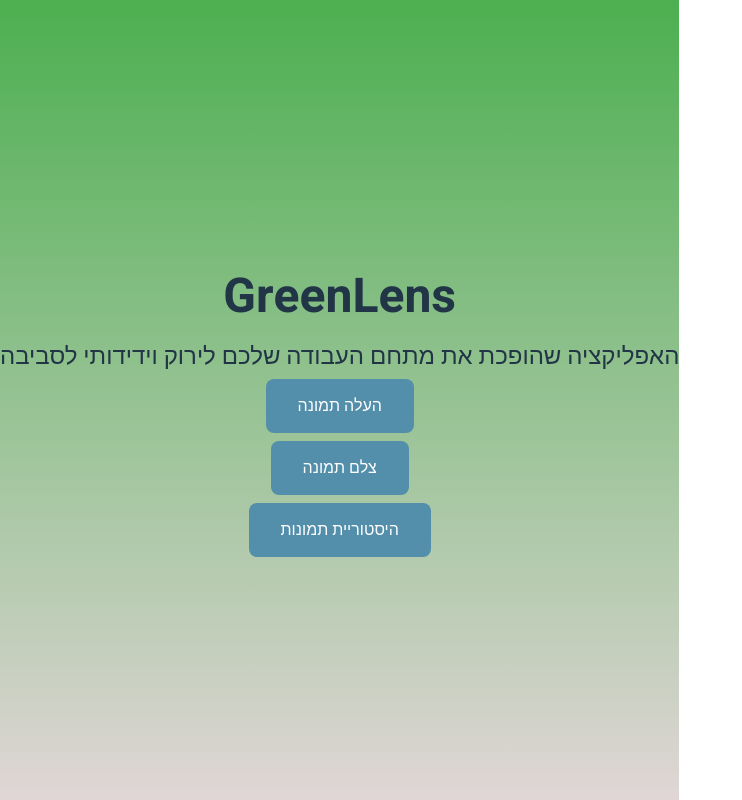
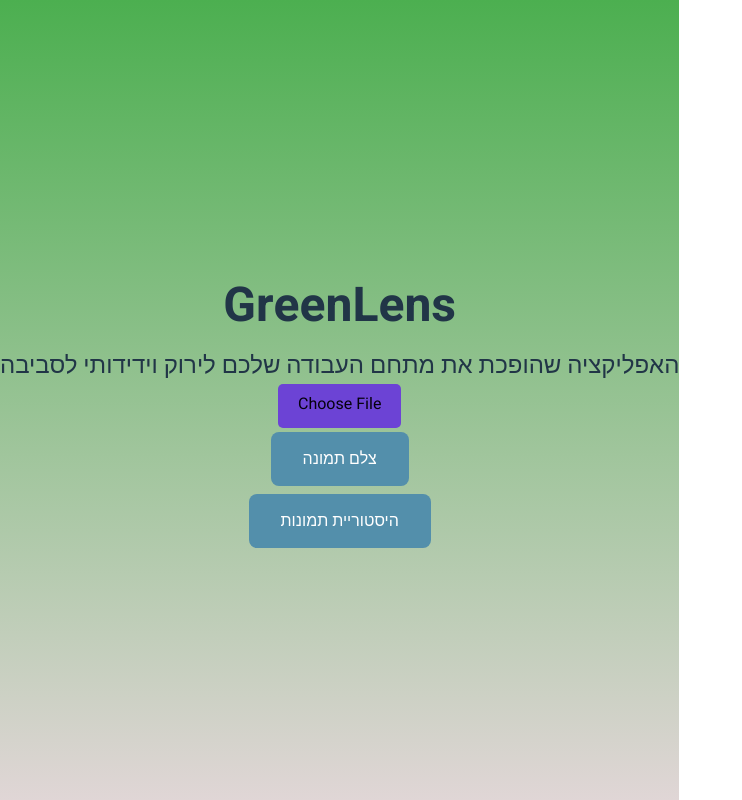
Before and after one commit to NivShirazi/LogmarHackathon3_front, a React (Vite) app: page / in a window 1280 px wide. Shown: the whole page, without its empty margins (0-742 px from the left). Built offline with nearby package versions, Linux system fonts and the light colour scheme.

Commit message:
add input file css

```diff
--- a/src/pages/home/homePage.tsx
+++ b/src/pages/home/homePage.tsx
@@ -1,4 +1,5 @@
 import Button from '../../shared/button/button';
+import InputFile from '../../shared/inputFile/inputFile';
 import './homePage.css';
 
 const HomePage = () => {
@@ -6,7 +7,7 @@ const HomePage = () => {
     <div className="home-page">
       <h1>GreenLens</h1>
       <p>האפליקציה שהופכת את מתחם העבודה שלכם לירוק וידידותי לסביבה</p>
-      <Button onClick={() => { }} text='העלה תמונה' />
+      <InputFile onClick={() => { }} text='העלה תמונה' />
       <Button onClick={() => { }} text='צלם תמונה' />
       <Button onClick={() => { }} text='היסטוריית תמונות' />
     </div>
--- a/src/shared/inputFile/inputFile.css
+++ b/src/shared/inputFile/inputFile.css
@@ -0,0 +1,39 @@
+.file-input-container {
+  position: relative;
+  display: inline-block;
+}
+
+.file-input {
+  position: absolute;
+  opacity: 0;
+  width: 0;
+  height: 0;
+}
+
+.file-label {
+  background-color: #6c43d5;
+  color: #fff;
+  padding: 10px 20px;
+  border-radius: 5px;
+  cursor: pointer;
+  display: inline-block;
+  transition: background-color 0.2s ease-in-out;
+}
+
+.file-label:hover {
+  background-color: #6c43d5;
+}
+
+.file-label-text {
+  display: inline-block;
+  transition: transform 0.2s ease-in-out;
+}
+
+.file-input:focus + .file-label .file-label-text {
+  transform: translateY(-2px);
+}
+
+.file-input:not([value=""]) + .file-label .file-label-text {
+  transform: translateY(-2px);
+  color: #05010d;
+}
--- a/src/shared/inputFile/inputFile.tsx
+++ b/src/shared/inputFile/inputFile.tsx
@@ -0,0 +1,20 @@
+/* eslint-disable react/prop-types */
+
+import './inputFile.css';
+interface InputFileProps {
+  text: string;
+  onClick: () => void;
+}
+
+const InputFile: React.FC<InputFileProps> = ({ text, onClick }) => {
+  return (
+    <div className="file-input-container">
+      <input type="file" id="fileInput" className="file-input" onClick={onClick} title={text} />
+      <label htmlFor="fileInput" className="file-label">
+        <span className="file-label-text">Choose File</span>
+      </label>
+    </div>
+  );
+};
+
+export default InputFile;
```
